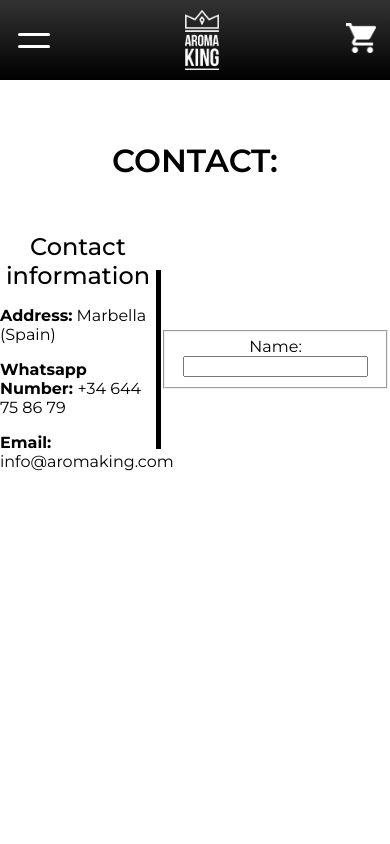
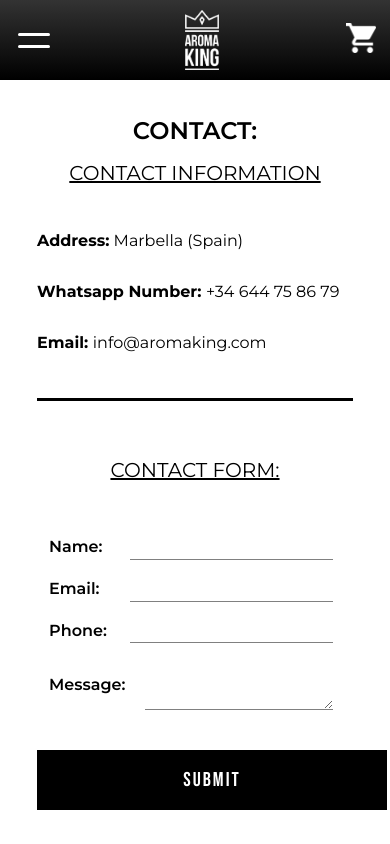
Before and after one commit to oscar-coderookie/aroma-king, a React (Create React App) app: page /contact in a window 390 px wide. Shown: the top 844 px of the page. Built offline with nearby package versions, Linux system fonts and the light colour scheme.

Commit message:
ADD: new section of dealers and contact page fixed

```diff
--- a/src/App.jsx
+++ b/src/App.jsx
@@ -8,6 +8,8 @@ import TpdCatalogue from "./pages/TpdCatalogue/TpdCatalogue";
 import BigPuffs from "./pages/BigPuffs/BigPuffs";
 import BigPuffDetail from "./pages/BigPuffDetail/BigPuffDetail";
 import TpdDetail from "./pages/TpdDetail/TpdDetail";
+import AboutUs from "./pages/AboutUs/AboutUs";
+import DealersPage from "./pages/DealersPage/DealersPage";
 
 
 const Layout = () => {
@@ -15,8 +17,9 @@ const Layout = () => {
     <Routes>
       <Route path="/" element={<Homepage/>} />
       <Route path="/contact" element={<ContactPage/>} />
-      <Route path="/about" element={<Template name="About Us" />} />
+      <Route path="/about" element={<AboutUs/>} />
       <Route path="/shop-cart" element={<Template name="Shoopping Cart" />} />
+      <Route path="/dealers" element={<DealersPage/>} />
       <Route
         path="/catalogue/big-puffs"
         element={<BigPuffs />}
--- a/src/components/Header/Header.jsx
+++ b/src/components/Header/Header.jsx
@@ -2,6 +2,7 @@ import React, { useState } from "react";
 import "./Header.scss";
 import { NavLink } from "react-router-dom";
 import logoImg from "./../../assets/img/logo-blanco.png";
+import dealersLogo from './../../assets/img/dealers-logo.png';
 import { Slant as Hamburger } from "hamburger-react";
 import marketIcon from "./../../assets/img/market-icon-white.png";
 import SearchBar from "../SearchBar/SearchBar";
@@ -32,7 +33,7 @@ const Header = () => {
           ></Hamburger>
         </div>
 
-        <img className="header-logo" src={logoImg} alt="logo-aroma-king" />
+        {ubication === '/dealers' ? <img className="header-logo" src={dealersLogo} alt="logo-aroma-king" /> : <img className="header-logo" src={logoImg} alt="logo-aroma-king" />}
 
         <NavLink className="header-nav__icons" to="/shop-cart">
           <img
--- /dev/null
+++ b/src/pages/AboutUs/AboutUs.jsx
@@ -0,0 +1,41 @@
+import React from "react";
+import "./AboutUs.scss";
+import aboutUs from "./../../assets/img/about-us.jpg";
+
+const AboutUs = () => {
+  return (
+    <div className="about-us">
+      <h2 className="about-us__title">About us: ¿what is aroma-king?</h2>
+      <div className="about-us__info">
+        <img src={aboutUs} alt="" className="about-us__img" />
+        <div className="about-us__textblock">
+          <p className="about-us__text">
+            Aroma King presents its range of devices manufactured in Poland. It
+            is an extraordinary disposable Pod. Aroma king disposable Pods the
+            size of just over a finger with a nicotine level of 20mg, giving an
+            incredibly smooth hit and suitable for all types of users. No
+            buttons and easy to use.
+          </p>
+          <p className="about-us__text">
+            Get up to 700 puffs with this disposable pod. No need to refill
+            liquid or change resistors.
+          </p>
+          <h3 className="about-us__subtitle">Description:</h3>
+        <p className="about-us__text">
+          Aroma King disposable pods is powered by a built-in 550 mAh battery,
+          when the charge runs out, users can dispose the device responsibly.
+        </p>
+        <p className="about-us__text">
+        The battery power matches perfectly with the resistance of the
+        atomizer, which features a pre-loaded cartridge of 50PG/50VG liquid at
+        20mg/ml nicotine and 2ml quantity.
+      </p>
+        </div>
+
+
+      </div>
+    </div>
+  );
+};
+
+export default AboutUs;
--- /dev/null
+++ b/src/pages/AboutUs/AboutUs.scss
@@ -0,0 +1,53 @@
+.about-us{
+    padding-top: 100px;
+    padding-bottom: 120px;
+    display: flex;
+    width: 100%;
+    flex-direction: column;
+    align-items: center;
+    justify-content: center;
+
+
+    &__info{
+        display: flex;
+        flex-wrap: wrap;
+        align-items: center;
+        justify-content: center;
+    }
+    &__textblock{
+        display: flex;
+        flex-direction: column;
+        width: 40%;
+
+    }
+    &__text{
+        text-align: justify;
+        font-size: 16px;
+        line-height: 1.5;
+    }
+    &__title{
+        text-transform: capitalize;
+        font-family: 'Bebas Neue';
+        font-weight: 500;
+        letter-spacing: 2px;
+    }
+    &__subtitle{
+        text-transform: capitalize;
+        font-family: 'Bebas Neue';
+        padding-top: 30px;
+        font-weight: 500;
+        letter-spacing: 2px;
+        margin: 0;
+    }
+    &__img{
+        width: 50%;
+    }
+    @media (max-width: 768px) {
+        &__textblock{
+            width: 90%;
+        }
+        &__img{
+            width: 90%;
+        }
+    }
+}
--- a/src/pages/ContactPage/ContactPage.jsx
+++ b/src/pages/ContactPage/ContactPage.jsx
@@ -14,12 +14,32 @@ const ContactPage = () => {
         </div>
         <span className="contact-page__separator"></span>
         <form className="contact-page__form">
-          <fieldset>
+        <h2>contact form:</h2>
+          <fieldset className="contact-page__fieldset">
             <label htmlFor="" className="contact-page__label">
               Name:
             </label>
             <input type="text" className="contact-page__input" />
           </fieldset>
+          <fieldset className="contact-page__fieldset">
+            <label htmlFor="" className="contact-page__label">
+              Email:
+            </label>
+            <input type="email" className="contact-page__input" />
+          </fieldset>
+          <fieldset className="contact-page__fieldset">
+            <label htmlFor="" className="contact-page__label">
+              Phone:
+            </label>
+            <input type="number" className="contact-page__input" />
+          </fieldset>
+          <fieldset className="contact-page__fieldset">
+            <label htmlFor="" className="contact-page__label">
+              Message:
+            </label>
+            <textarea type="number" className="contact-page__input" maxLength="200" />
+          </fieldset>
+          <button className="contact-page__submit">SUBMIT</button>
         </form>
       </div>
     </div>
--- a/src/pages/ContactPage/ContactPage.scss
+++ b/src/pages/ContactPage/ContactPage.scss
@@ -1,6 +1,6 @@
 .contact-page{
     height: 100vh;
-    padding-top: 120px;
+    padding-top: 100px;
     display: flex;
     align-items: center;
     flex-direction: column;
@@ -12,8 +12,7 @@
     &__block{
         display: flex;
         align-items: center;
-        width: 100%;
-        padding-top: 30px;
+        width: 90%;
         justify-content: space-around;
     }
 
@@ -31,9 +30,108 @@
 
     }
     &__separator{
-        width: 6px;
+        width: 3px;
         height: 70%;
         background: black;
 
     }
+    &__form{
+     padding-top: 40px;
+     width: 50%;
+     padding-bottom: 60px;
+     h2{
+        padding-bottom: 30px;
+                text-transform: uppercase;
+                font-weight: 400;
+                text-decoration: underline;
+                font-size: 20px;
+    }
+
+    }
+    &__label{
+        font-weight: 600;
+
+    }
+    &__fieldset {
+        width: 90%;
+        margin: 0;
+        border: none;
+        display: flex;
+        align-items: center;
+        justify-content: space-between
+        ;
+    }
+
+    &__input{
+        border: none;
+        outline: none;
+        margin-left: 20px;
+        font-size: 20px;
+        border-bottom: 1px solid gray;
+    }
+    &__submit{
+        width: 350px;
+        height: 60px;
+        background: black;
+        color: white;
+        font-size: 20px;
+        text-transform: uppercase;
+        font-weight: 400;
+        letter-spacing: 2px;
+        margin-top: 30px;
+        transition: all 0.3s ease-in;
+        cursor: pointer;
+        border: none;
+        font-family: 'Bebas Neue';
+
+        &:hover{
+            color:black;
+            background: rgb(197, 197, 197);
+            filter: drop-shadow(0px 2px 4px black);
+
+        }
+    }
+    @media (max-width: 768px) {
+        height: auto;
+        h1{
+            font-size: 24px;
+        }
+
+        &__block{
+            flex-direction: column;
+        }
+        &__info{
+            width: 100%;
+            display: flex;
+            flex-direction: column;
+            align-items: center;
+            justify-content: center;
+            padding-bottom: 30px;
+
+            h2{
+                padding-bottom: 30px;
+                text-transform: uppercase;
+                font-weight: 400;
+                text-decoration: underline;
+                font-size: 20px;
+            }
+            p{
+                text-align: justify;
+                width: 90%;
+            }
+
+        }
+
+        &__separator{
+            width: 90%;
+            height: 3px;
+        }
+
+        &__form{
+            width: 90%;
+        }
+        &__input{
+            width: 70%;
+        }
+    }
 }
--- /dev/null
+++ b/src/pages/DealersPage/DealersPage.jsx
@@ -0,0 +1,10 @@
+import React from 'react';
+import './DealersPage.scss';
+
+const DealersPage = () => {
+  return (
+    <div className='dealers-page'>DealersPage</div>
+  )
+}
+
+export default DealersPage
--- /dev/null
+++ b/src/pages/DealersPage/DealersPage.scss
@@ -0,0 +1,8 @@
+.dealers-page{
+    height: 100vh;
+    background: linear-gradient(to top, #daf5e1, #edf5d2 );
+    text-align: center;
+    display: flex;
+    align-items: center;
+    justify-content: center;
+}
--- a/src/pages/TpdDetail/TpdDetail.jsx
+++ b/src/pages/TpdDetail/TpdDetail.jsx
@@ -23,7 +23,7 @@ const TpdDetail = () => {
 
   return (
     <div className="big-puff">
-      <h3 className="big-puff__title">tpd / {tpd.name}</h3>
+      <h3 className="big-puff__title">tpd catalogue / {tpd.name}</h3>
       <div className="big-puff__separator"></div>
 
       <div className="big-puff__block">
```
Also changed, not shown: src/assets/img/about-us.jpg (added), src/assets/img/dealers-logo.png (added).
